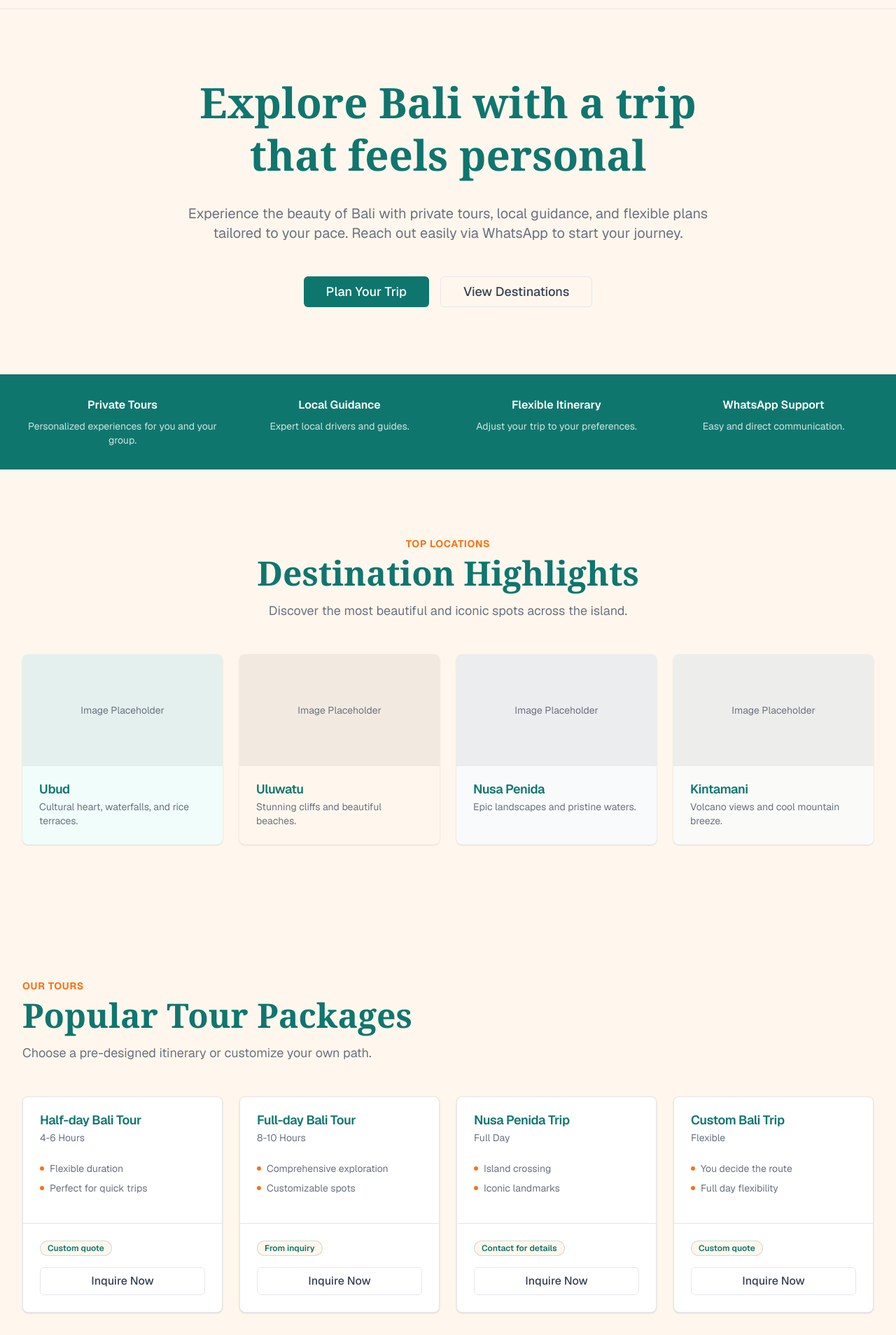
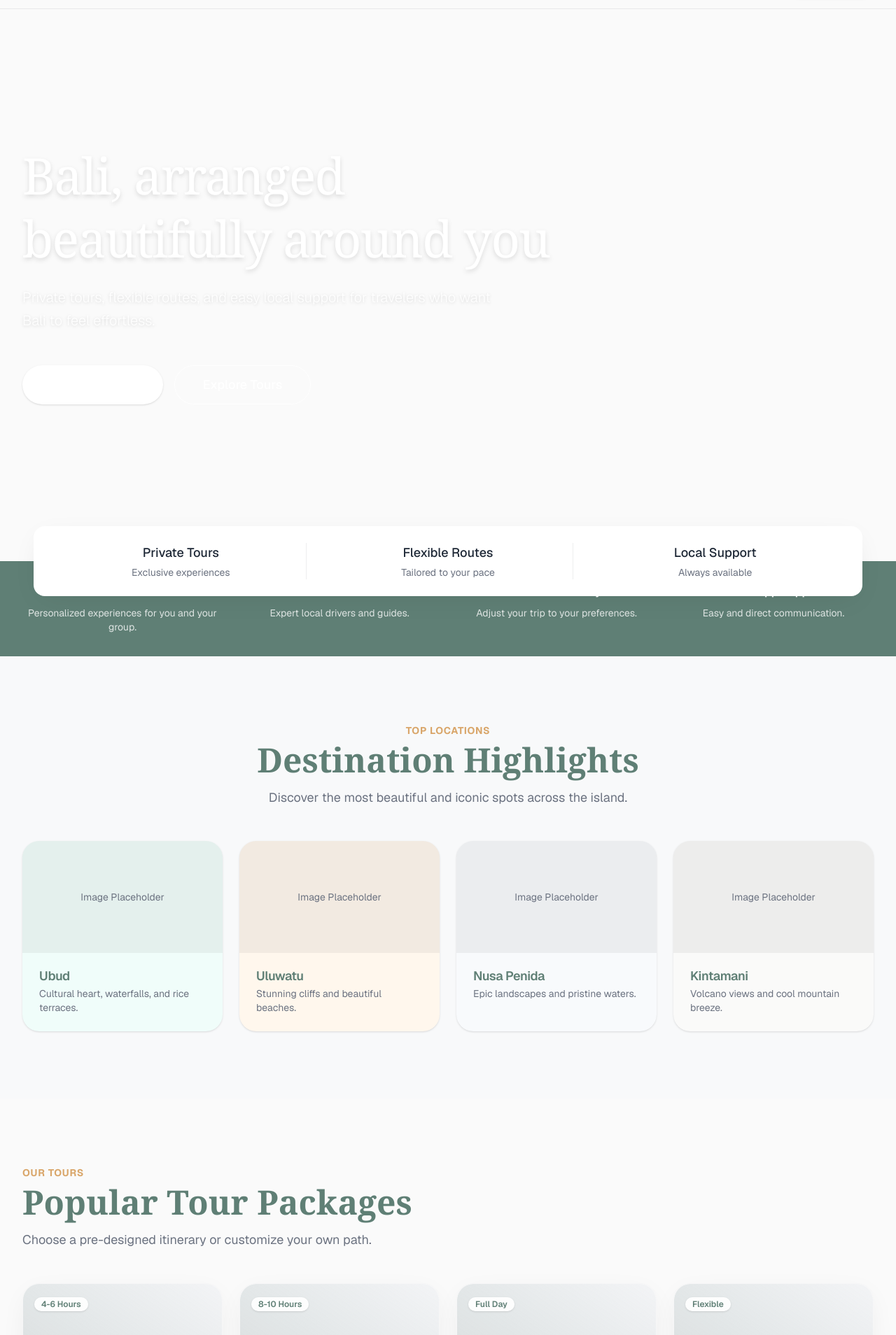
Before and after one commit to syahputrawork98-sketch/KBT-KosukaBaliTrip, a Next.js app in the folder client/: page / in a window 1280 px wide. Shown: the part 52-1960 px from the top of the page at 70% size. Built offline with nearby package versions, Linux system fonts and the light colour scheme.

Commit message:
feat: implement Casual Luxury visual refactor for Hero, Cards, and global theme styling

```diff
--- a/client/src/app/globals.css
+++ b/client/src/app/globals.css
@@ -1,17 +1,17 @@
 @import "tailwindcss";
 
 :root {
-  --background: #FFF7ED;
-  --foreground: #374151;
-  --color-primary: #0F766E;
-  --color-sand: #FFF7ED;
-  --color-coral: #F97316;
-  --color-slate: #374151;
-  --color-muted: #F5F5F4;
+  --background: #FAFAFA;
+  --foreground: #1F2937;
+  --color-primary: #5F7F75; /* muted sage/ocean slate */
+  --color-sand: #F8F9FA; /* soft background */
+  --color-coral: #D9A66A; /* warm sand / soft terracotta */
+  --color-slate: #333333;
+  --color-muted: #F3F4F6;
   --color-muted-foreground: #6B7280;
-  --color-border: #E5E7EB;
+  --color-border: rgba(31, 41, 55, 0.08);
   --color-card: #FFFFFF;
-  --color-card-foreground: #111827;
+  --color-card-foreground: #1F2937;
 }
 
 @theme inline {
@@ -33,10 +33,10 @@
 @media (prefers-color-scheme: dark) {
   :root {
     --background: #111827;
-    --foreground: #F5F5F4;
+    --foreground: #FAFAFA;
     --color-muted: #374151;
     --color-muted-foreground: #9CA3AF;
-    --color-border: #374151;
+    --color-border: rgba(255, 255, 255, 0.08);
     --color-card: #1F2937;
     --color-card-foreground: #F9FAFB;
   }
--- a/client/src/components/sections/HeroSection.tsx
+++ b/client/src/components/sections/HeroSection.tsx
@@ -5,24 +5,46 @@ import { Button } from "@/components/ui/Button"
 
 export function HeroSection() {
   return (
-    <Section className="relative overflow-hidden pt-24 pb-32 md:pt-32 md:pb-40">
-      <div className="absolute inset-0 bg-gradient-to-br from-[var(--color-sand)] via-[var(--color-background)] to-[var(--color-sand)] -z-10" />
-      <div className="absolute inset-0 bg-[radial-gradient(ellipse_at_top_right,_var(--tw-gradient-stops))] from-[var(--color-coral)]/10 via-transparent to-transparent -z-10" />
+    <Section className="relative w-full min-h-[90vh] flex flex-col justify-center overflow-visible pb-0 pt-0 px-0">
+      {/* Visual Background Placeholder */}
+      <div className="absolute inset-0 bg-gradient-to-b from-[#8eb3a6] via-[#c2d6cd] to-[#e8ded1] -z-20" />
+      {/* Dark Overlay for Text Readability */}
+      <div className="absolute inset-0 bg-black/30 -z-10" />
 
-      <Container>
-        <div className="flex flex-col items-center text-center max-w-3xl mx-auto space-y-8">
-          <h1 className="text-4xl md:text-6xl font-serif font-bold text-[var(--color-primary)] leading-tight">
-            Explore Bali with a trip that feels personal
+      <Container className="relative z-10 flex-1 flex flex-col justify-center pt-24 pb-32">
+        <div className="max-w-3xl space-y-6">
+          <h1 className="text-5xl md:text-7xl font-serif font-medium text-white leading-tight tracking-tight drop-shadow-md">
+            Bali, arranged beautifully around you
           </h1>
-          <p className="text-lg md:text-xl text-[var(--color-muted-foreground)]">
-            Experience the beauty of Bali with private tours, local guidance, and flexible plans tailored to your pace. Reach out easily via WhatsApp to start your journey.
+          <p className="text-lg md:text-xl text-white/90 max-w-2xl font-light drop-shadow-sm leading-relaxed">
+            Private tours, flexible routes, and easy local support for travelers who want Bali to feel effortless.
           </p>
-          <div className="flex flex-col sm:flex-row gap-4 pt-4">
-            <Button variant="primary" size="lg">Plan Your Trip</Button>
-            <Button variant="outline" size="lg">View Destinations</Button>
+          <div className="flex flex-col sm:flex-row gap-4 pt-6">
+            <Button variant="primary" size="lg" className="bg-white text-[var(--color-primary)] hover:bg-gray-50 shadow-lg">Start Planning</Button>
+            <Button variant="outline" size="lg" className="border-white text-white hover:bg-white/10">Explore Tours</Button>
           </div>
         </div>
       </Container>
+
+      {/* Floating Info Bar */}
+      <div className="absolute bottom-0 left-0 right-0 translate-y-1/2 z-20 px-4">
+        <Container>
+          <div className="bg-white rounded-2xl shadow-[0_10px_40px_-10px_rgba(0,0,0,0.08)] py-6 px-8 flex flex-col md:flex-row justify-between items-center gap-6 divide-y md:divide-y-0 md:divide-x divide-[var(--color-border)]">
+            <div className="flex-1 text-center px-4 w-full pt-4 md:pt-0 first:pt-0">
+              <p className="font-medium text-[var(--color-foreground)] text-lg">Private Tours</p>
+              <p className="text-sm text-[var(--color-muted-foreground)] mt-1">Exclusive experiences</p>
+            </div>
+            <div className="flex-1 text-center px-4 w-full pt-4 md:pt-0">
+              <p className="font-medium text-[var(--color-foreground)] text-lg">Flexible Routes</p>
+              <p className="text-sm text-[var(--color-muted-foreground)] mt-1">Tailored to your pace</p>
+            </div>
+            <div className="flex-1 text-center px-4 w-full pt-4 md:pt-0">
+              <p className="font-medium text-[var(--color-foreground)] text-lg">Local Support</p>
+              <p className="text-sm text-[var(--color-muted-foreground)] mt-1">Always available</p>
+            </div>
+          </div>
+        </Container>
+      </div>
     </Section>
   )
 }
--- a/client/src/components/sections/TourPackagesPreview.tsx
+++ b/client/src/components/sections/TourPackagesPreview.tsx
@@ -18,24 +18,39 @@ export function TourPackagesPreview() {
         />
         <div className="grid grid-cols-1 md:grid-cols-2 lg:grid-cols-4 gap-6">
           {tourPackages.map((tour, i) => (
-            <Card key={i} className="flex flex-col">
-              <CardHeader>
-                <CardTitle>{tour.name}</CardTitle>
-                <CardDescription>{tour.durationLabel}</CardDescription>
+            <Card key={i} className="flex flex-col group hover:shadow-[0_20px_50px_-12px_rgba(0,0,0,0.1)] transition-all duration-300">
+              {/* Image Placeholder */}
+              <div className="h-48 w-full bg-[var(--color-muted)] relative overflow-hidden">
+                <div className="absolute inset-0 bg-gradient-to-tr from-[var(--color-primary)]/20 to-transparent mix-blend-multiply" />
+                <div className="absolute top-4 left-4">
+                  <Badge variant="soft" className="bg-white/90 backdrop-blur-sm text-[var(--color-primary)] border-none shadow-sm">
+                    {tour.durationLabel}
+                  </Badge>
+                </div>
+              </div>
+
+              <CardHeader className="pt-6 pb-2">
+                <CardTitle className="text-xl group-hover:text-[var(--color-coral)] transition-colors">{tour.name}</CardTitle>
+                <CardDescription className="text-base mt-2 line-clamp-2">{tour.description}</CardDescription>
               </CardHeader>
-              <CardContent className="flex-1">
-                <ul className="space-y-2 mb-4">
+
+              <CardContent className="flex-1 pb-6">
+                <ul className="space-y-3 mt-4">
                   {tour.highlights.map((h, j) => (
-                    <li key={j} className="text-sm text-[var(--color-muted-foreground)] flex items-center gap-2">
-                      <span className="w-1.5 h-1.5 rounded-full bg-[var(--color-coral)]" />
-                      {h}
+                    <li key={j} className="text-sm text-[var(--color-muted-foreground)] flex items-start gap-3">
+                      <span className="w-1.5 h-1.5 rounded-full bg-[var(--color-primary)]/40 mt-1.5 flex-shrink-0" />
+                      <span className="leading-relaxed">{h}</span>
                     </li>
                   ))}
                 </ul>
               </CardContent>
-              <CardFooter className="flex flex-col items-start gap-4 border-t border-[var(--color-border)] pt-6 mt-auto">
-                <Badge variant="soft">{tour.priceLabel}</Badge>
-                <Button variant="outline" className="w-full">Inquire Now</Button>
+
+              <CardFooter className="flex flex-row items-center justify-between gap-4 border-t border-[var(--color-border)]/50 pt-6 pb-6 mt-auto">
+                <div className="flex flex-col">
+                  <span className="text-xs text-[var(--color-muted-foreground)] uppercase tracking-wider font-semibold mb-0.5">Starting from</span>
+                  <span className="font-medium text-[var(--color-foreground)]">{tour.priceLabel}</span>
+                </div>
+                <Button variant="primary" size="sm" className="rounded-full px-6">Inquire</Button>
               </CardFooter>
             </Card>
           ))}
--- a/client/src/components/ui/Button.tsx
+++ b/client/src/components/ui/Button.tsx
@@ -8,19 +8,19 @@ export interface ButtonProps extends React.ButtonHTMLAttributes<HTMLButtonElemen
 
 const Button = React.forwardRef<HTMLButtonElement, ButtonProps>(
   ({ className, variant = "primary", size = "md", ...props }, ref) => {
-    const baseStyles = "inline-flex items-center justify-center rounded-md font-medium transition-colors focus-visible:outline-none focus-visible:ring-2 focus-visible:ring-offset-2 disabled:opacity-50 disabled:pointer-events-none";
+    const baseStyles = "inline-flex items-center justify-center rounded-full font-medium transition-all focus-visible:outline-none focus-visible:ring-2 focus-visible:ring-offset-2 disabled:opacity-50 disabled:pointer-events-none active:scale-[0.98]";
 
     const variants = {
-      primary: "bg-[var(--color-primary)] text-white hover:bg-[#0d645d] focus-visible:ring-[var(--color-primary)]",
-      secondary: "bg-[var(--color-coral)] text-white hover:bg-[#e06512] focus-visible:ring-[var(--color-coral)]",
+      primary: "bg-[var(--color-primary)] text-white hover:bg-opacity-90 shadow-sm focus-visible:ring-[var(--color-primary)]",
+      secondary: "bg-[var(--color-coral)] text-white hover:bg-opacity-90 shadow-sm focus-visible:ring-[var(--color-coral)]",
       outline: "border border-[var(--color-border)] bg-transparent hover:bg-[var(--color-muted)] text-[var(--color-foreground)]",
       ghost: "bg-transparent hover:bg-[var(--color-muted)] text-[var(--color-foreground)]",
     };
 
     const sizes = {
-      sm: "h-9 px-3 text-sm",
-      md: "h-10 py-2 px-4 text-base",
-      lg: "h-11 px-8 text-lg",
+      sm: "h-9 px-4 text-sm",
+      md: "h-11 py-2 px-6 text-base",
+      lg: "h-14 px-10 text-lg",
     };
 
     return (
--- a/client/src/components/ui/Card.tsx
+++ b/client/src/components/ui/Card.tsx
@@ -5,7 +5,7 @@ const Card = React.forwardRef<HTMLDivElement, React.HTMLAttributes<HTMLDivElemen
   ({ className, ...props }, ref) => (
     <div
       ref={ref}
-      className={cn("rounded-lg border border-[var(--color-border)] bg-[var(--color-card)] text-[var(--color-card-foreground)] shadow-sm overflow-hidden", className)}
+      className={cn("rounded-3xl bg-[var(--color-card)] text-[var(--color-card-foreground)] shadow-[0_10px_40px_-10px_rgba(0,0,0,0.08)] overflow-hidden border border-[var(--color-border)]/50", className)}
       {...props}
     />
   )
```
Also changed, not shown: 3 other files (tests, documents, lock files or other folders).
